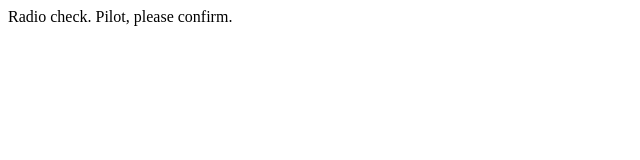
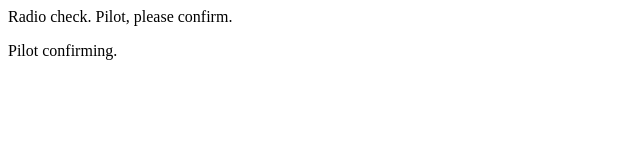
Before and after one commit to ayamuz/communication-log, a plain HTML site: page index.html in a window 1280 px wide. Shown: the whole page, without its empty margins (0-640 px from the left). Drawn offline with Linux system fonts and the light colour scheme.

Commit message:
added second line

```diff
--- a/index.html
+++ b/index.html
@@ -1,5 +1,6 @@
 <html>
 <body>
    <p>Radio check. Pilot, please confirm.</p>
+   <p>Pilot confirming.</p>
 </body>
 </html>
```
